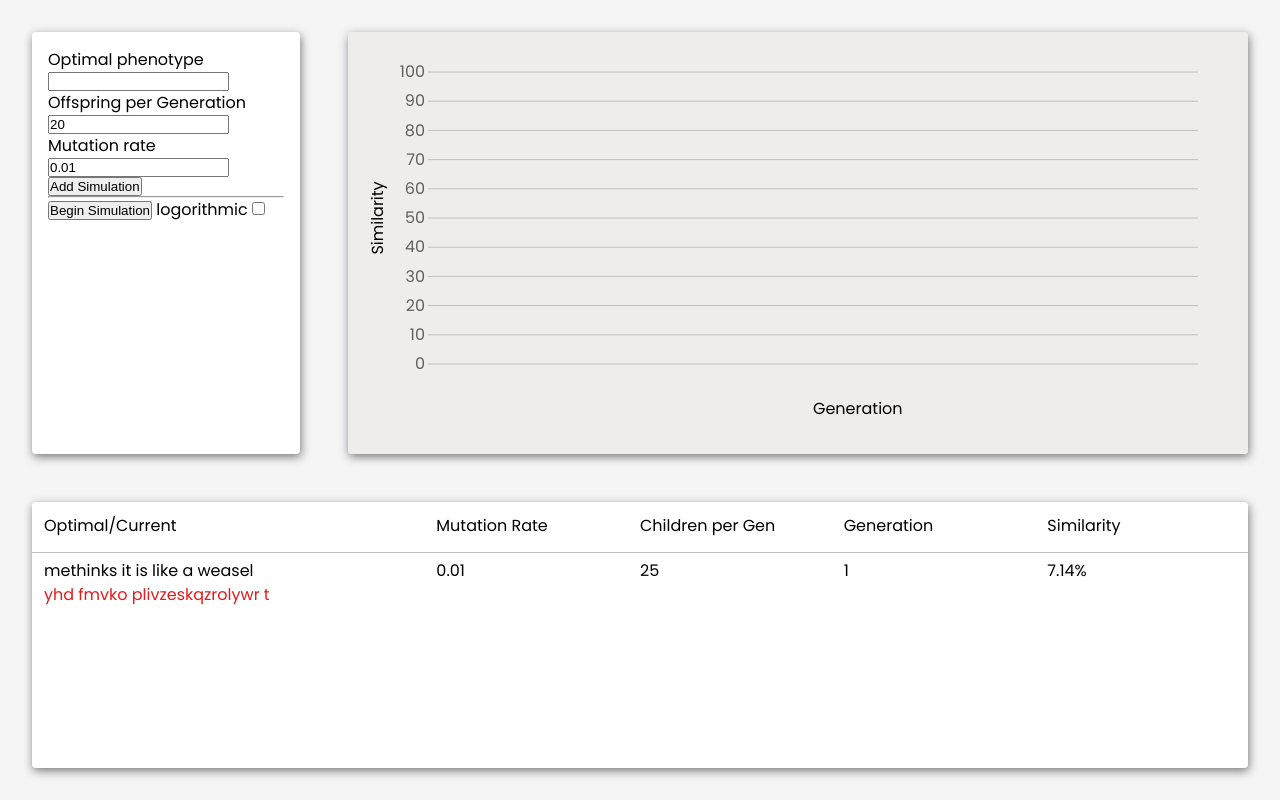
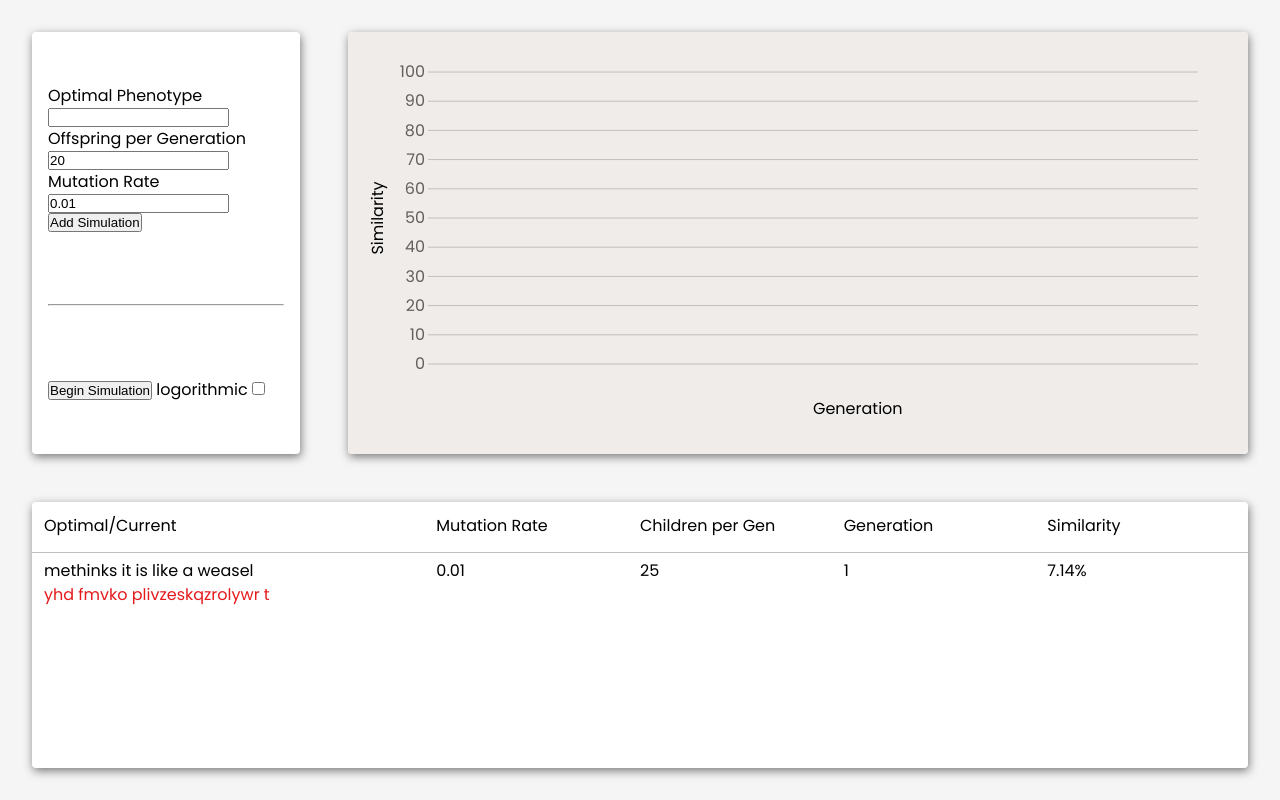
Before and after one commit to gr-eggory/evo-sim, a Svelte app: page / in a window 1280 px wide. Built offline with nearby package versions, Linux system fonts and the light colour scheme.

Commit message:
Capitalizing labels

```diff
--- a/src/App.svelte
+++ b/src/App.svelte
@@ -114,11 +114,11 @@
 	<div class="substitute-main">
 		<div class="config box">
 			<form on:submit={addSimulation}>
-				<label for="optimal">Optimal phenotype</label>
+				<label for="optimal">Optimal Phenotype</label>
 				<input bind:value={optimalInput} type="text" id="optimal" />
 				<label for="offspring">Offspring per Generation</label>
 				<input bind:value={offspringInput} type="number" id="offspring" />
-				<label for="mutation-rate">Mutation rate</label>
+				<label for="mutation-rate">Mutation Rate</label>
 				<input
 					bind:value={mutationRateInput}
 					type="number"
@@ -206,6 +206,9 @@
 	.config {
 		grid-area: c;
 		padding: 1rem;
+		display: flex;
+		flex-direction: column;
+		justify-content: space-around;
 	}
 
 	form {
```
